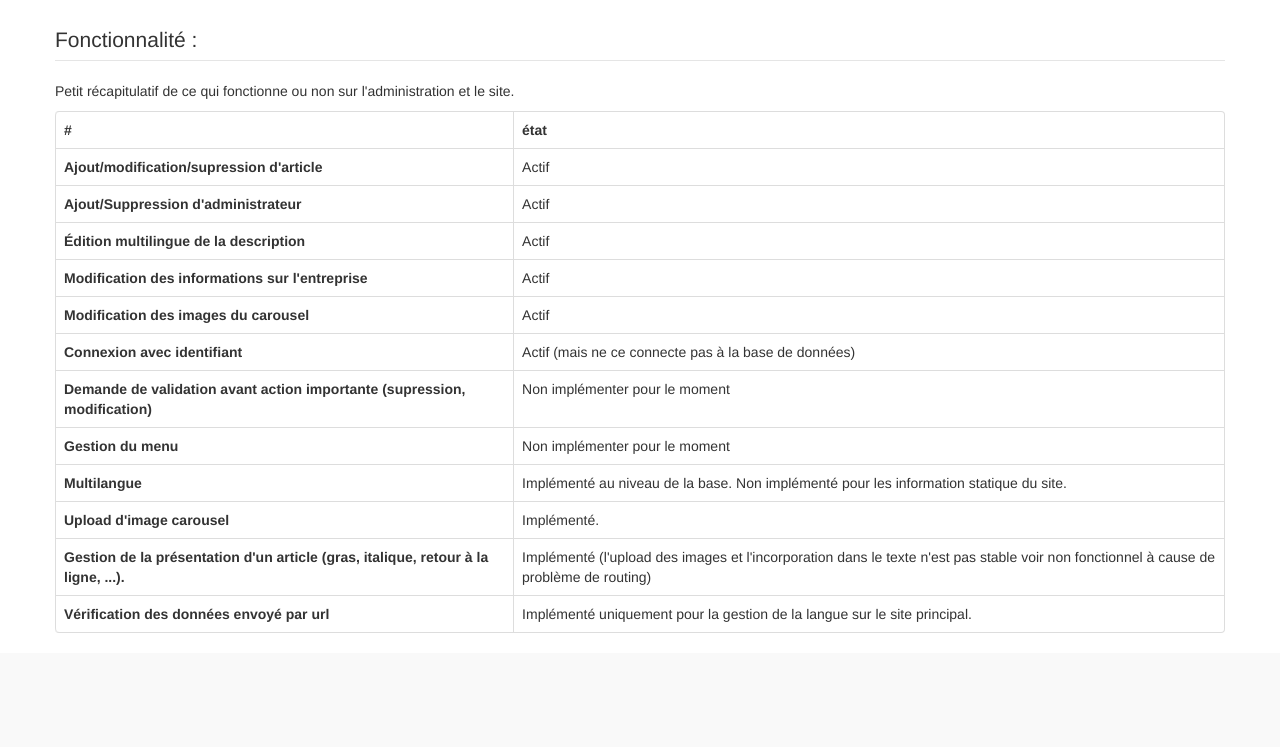
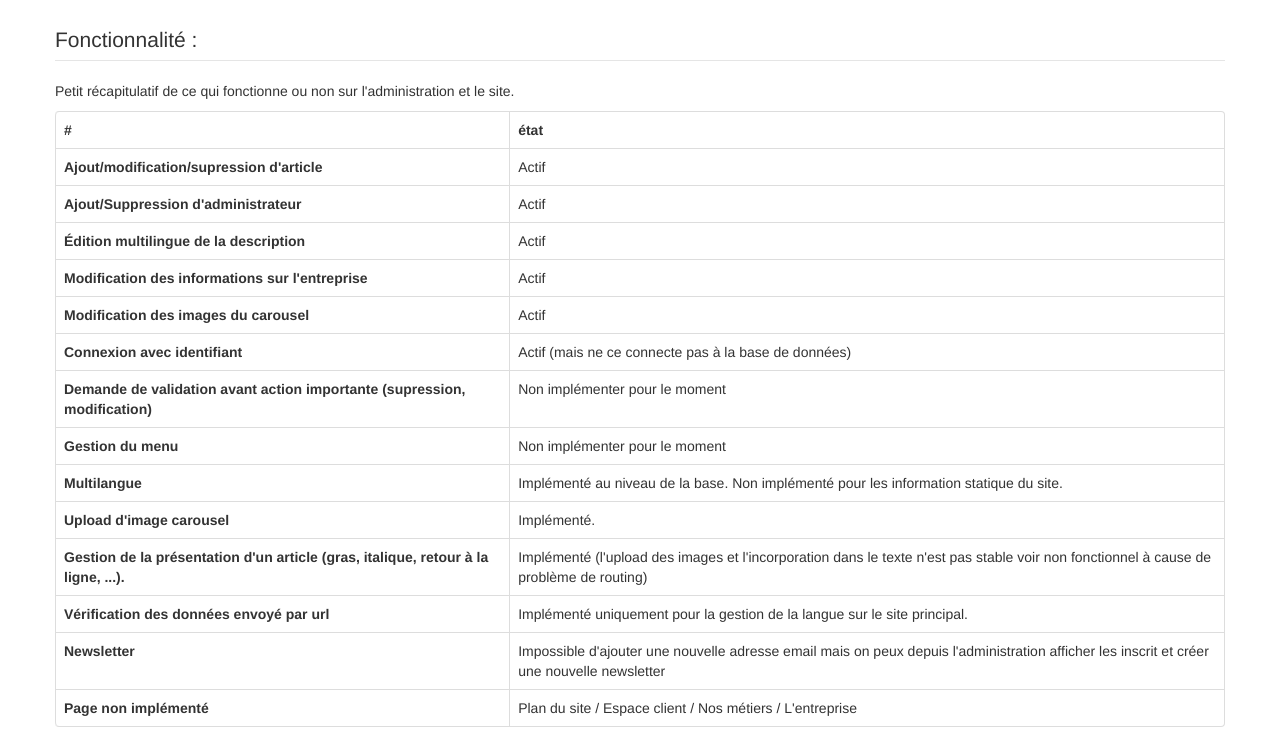
Before and after one commit to AsBilou/Pollina, a PHP site: the page made by views/template/admin/home.twig in a window 1280 px wide. Shown: the part 372-1119 px from the top of the page. Before the commit the page ends 1005 px from the top, so only its background shows below. Run offline with PHP 8.4, Linux system fonts and the light colour scheme; the template is opened without the code that fills it, so the values that code supplies are empty; some libraries are stand-ins or nearby versions.

Commit message:
Newsletter

```diff
--- a/views/template/admin/home.twig
+++ b/views/template/admin/home.twig
@@ -199,6 +199,22 @@
                     Implémenté uniquement pour la gestion de la langue sur le site principal.
                 </td>
             </tr>
+            <tr>
+                <th>
+                    Newsletter
+                </th>
+                <td>
+                    Impossible d'ajouter une nouvelle adresse email mais on peux depuis l'administration afficher les inscrit et créer une nouvelle newsletter
+                </td>
+            </tr>
+            <tr>
+                <th>
+                    Page non implémenté
+                </th>
+                <td>
+                    Plan du site / Espace client / Nos métiers / L'entreprise
+                </td>
+            </tr>
         </tbody>
     </table>
 {% endblock %}
```
Also changed, not shown: views/template/site/newsletter.twig (added).
